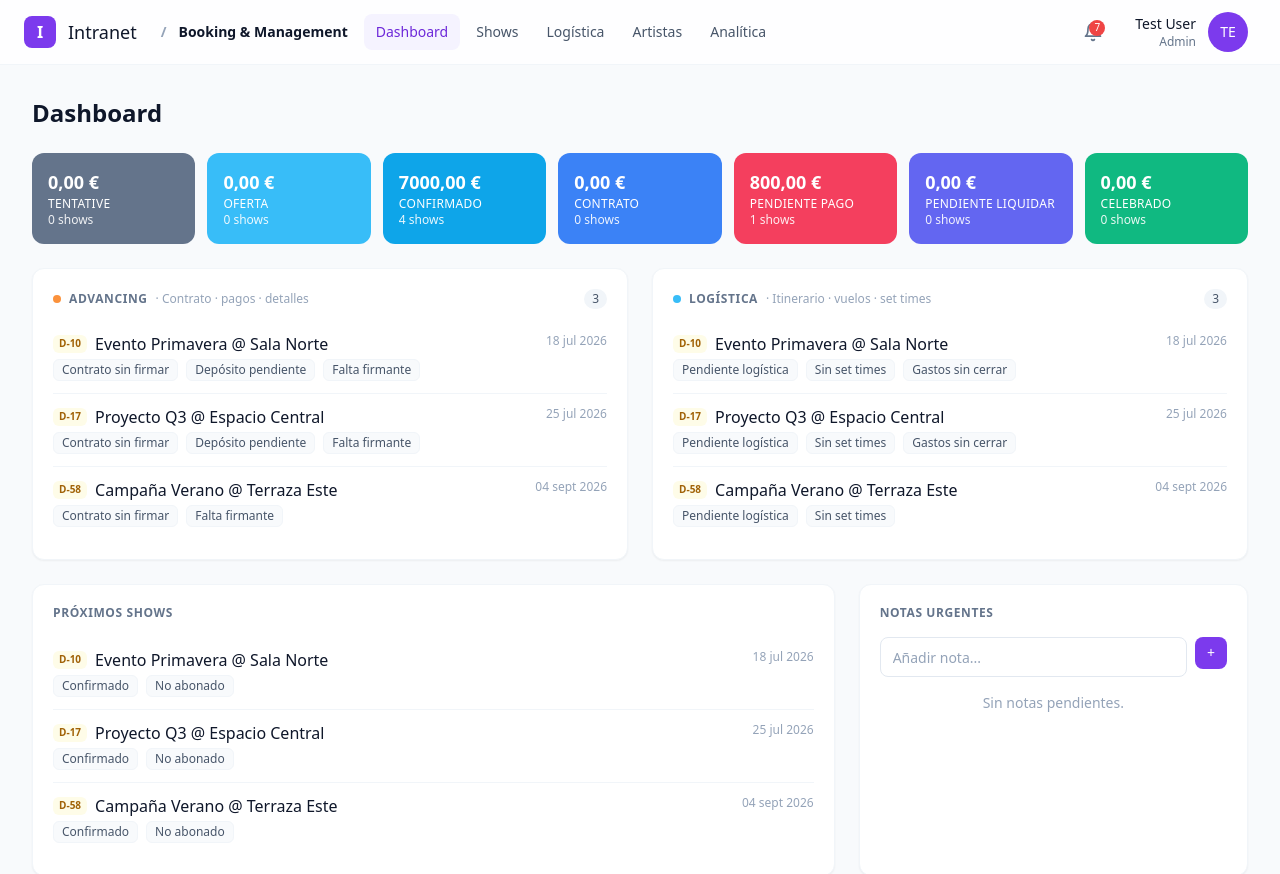
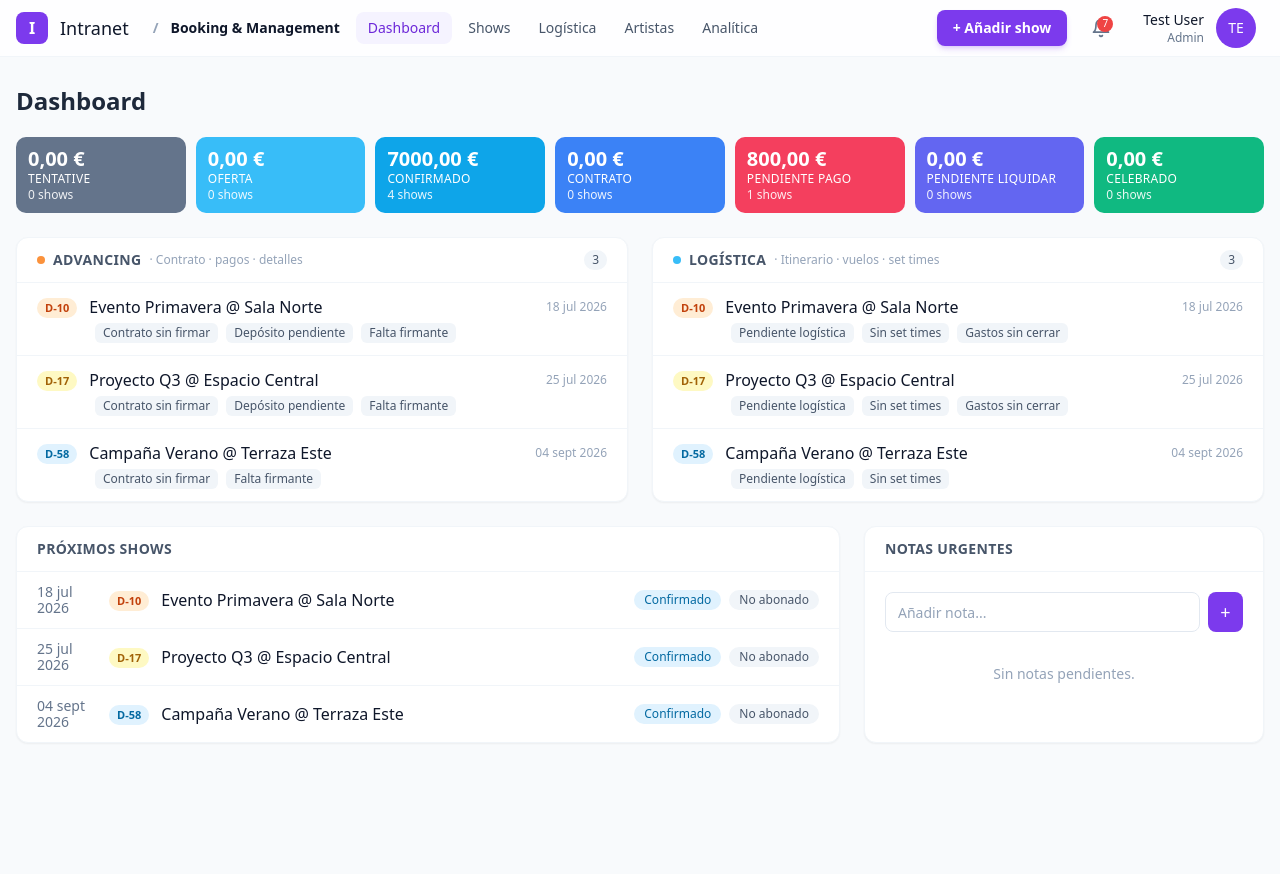
Before and after one commit to Arian1192/intranet-boilerplate, a React (Vite) app: page /conceptone in a window 1280 px wide. Shown: the top 874 px of the page. After the commit the page ends 800 px from the top, so only its background shows below. Built offline with nearby package versions, Linux system fonts and the light colour scheme.

Commit message:
fix: align booking dashboard layout with original reference

```diff
--- a/src/components/layout/AppLayout.tsx
+++ b/src/components/layout/AppLayout.tsx
@@ -12,7 +12,7 @@ export function AppLayout({ user, children, module }: AppLayoutProps) {
   return (
     <div className="min-h-screen bg-slate-50">
       <TopNav user={user} notificationCount={7} module={module} />
-      <main className="mx-auto max-w-7xl px-4 py-8 sm:px-6 lg:px-8">{children}</main>
+      <main className="mx-auto max-w-[1248px] px-4 py-7 xl:px-0">{children}</main>
     </div>
   );
 }
--- a/src/components/layout/TopNav.tsx
+++ b/src/components/layout/TopNav.tsx
@@ -8,6 +8,7 @@ import type { User } from '@/types';
 export interface ModuleHeader {
   name: string;
   tabs?: { label: string; href: string }[];
+  actionLabel?: string;
 }
 
 export interface TopNavProps {
@@ -19,7 +20,7 @@ export interface TopNavProps {
 export function TopNav({ user, notificationCount = 0, module }: TopNavProps) {
   return (
     <header className="sticky top-0 z-30 border-b border-slate-100 bg-white/80 backdrop-blur-sm">
-      <div className="flex h-16 items-center justify-between px-6">
+      <div className="mx-auto flex h-14 max-w-[1248px] items-center justify-between px-4 xl:px-0">
         <div className="flex items-center gap-6">
           <div className="flex items-center gap-3">
             <div className="flex h-8 w-8 items-center justify-center rounded-lg bg-brand-600 text-white font-bold">
@@ -39,7 +40,7 @@ export function TopNav({ user, notificationCount = 0, module }: TopNavProps) {
                   end={tab.href === '/conceptone'}
                   className={({ isActive }) =>
                     cn(
-                      'rounded-lg px-3 py-2 text-sm font-normal transition-colors',
+                      'rounded-lg px-3 py-1.5 text-sm font-medium transition-colors',
                       isActive
                         ? 'bg-brand-50 text-brand-700'
                         : 'text-slate-600 hover:bg-slate-100'
@@ -54,6 +55,14 @@ export function TopNav({ user, notificationCount = 0, module }: TopNavProps) {
         </div>
 
         <div className="flex items-center gap-4">
+          {module?.actionLabel && (
+            <button
+              type="button"
+              className="hidden h-9 items-center rounded-lg bg-brand-600 px-4 text-sm font-semibold text-white shadow-md shadow-brand-600/20 hover:bg-brand-700 md:inline-flex"
+            >
+              {module.actionLabel}
+            </button>
+          )}
           <button
             type="button"
             className="relative grid h-9 w-9 place-items-center rounded-lg text-slate-500 hover:bg-slate-100"
--- a/src/features/booking/components/KpiCard.tsx
+++ b/src/features/booking/components/KpiCard.tsx
@@ -17,11 +17,11 @@ const statusStyles: Record<Kpi['status'], string> = {
 
 export function KpiCard({ kpi }: KpiCardProps) {
   return (
-    <div className={`flex min-h-20 flex-col justify-between rounded-xl p-4 text-white ${statusStyles[kpi.status]}`}>
-      <p className="text-lg font-semibold leading-normal">{formatCurrency(kpi.amount)}</p>
+    <div className={`flex h-[76px] flex-col justify-between rounded-[10px] px-3 py-2.5 text-white ${statusStyles[kpi.status]}`}>
+      <p className="text-xl font-semibold leading-6">{formatCurrency(kpi.amount)}</p>
       <div>
-        <p className="text-xs font-medium uppercase tracking-wide">{kpi.label}</p>
-        <p className="text-xs opacity-90">{kpi.count} shows</p>
+        <p className="text-xs font-medium uppercase leading-4 tracking-wide">{kpi.label}</p>
+        <p className="text-xs leading-4 opacity-90">{kpi.count} shows</p>
       </div>
     </div>
   );
--- a/src/features/booking/components/ShowListItem.tsx
+++ b/src/features/booking/components/ShowListItem.tsx
@@ -1,32 +1,74 @@
-import { Badge } from '@/components/ui';
 import type { ShowSummary } from '@/types';
 
 export interface ShowListItemProps {
   item: ShowSummary;
+  variant?: 'list' | 'upcoming';
 }
 
-export function ShowListItem({ item }: ShowListItemProps) {
+function dayBadgeClass(daysLeft: number) {
+  if (daysLeft <= 10) return 'bg-orange-100 text-orange-700';
+  if (daysLeft <= 30) return 'bg-yellow-100 text-yellow-700';
+  return 'bg-sky-100 text-sky-700';
+}
+
+function DayBadge({ daysLeft }: { daysLeft: number }) {
   return (
-    <div className="flex items-start justify-between gap-4 py-3">
-      <div className="min-w-0 flex-1">
-        <div className="mb-1 flex items-center gap-2">
-          <Badge variant="warning" className="rounded-md px-1.5 py-0.5 text-[10px] font-bold">
-            D-{item.daysLeft}
-          </Badge>
-          <h4 className="font-normal text-slate-900">{item.title}</h4>
+    <span
+      className={`mt-0.5 shrink-0 rounded-full px-2 py-0.5 text-[11px] font-semibold leading-[16.5px] ${dayBadgeClass(daysLeft)}`}
+    >
+      D-{daysLeft}
+    </span>
+  );
+}
+
+export function ShowListItem({ item, variant = 'list' }: ShowListItemProps) {
+  if (variant === 'upcoming') {
+    const [day, month, year] = item.date.split(' ');
+    return (
+      <div className="grid grid-cols-[56px_1fr_auto] items-center gap-4 px-5 py-3">
+        <div className="text-sm leading-4 text-slate-500">
+          <div>{day} {month}</div>
+          <div>{year}</div>
         </div>
-        <div className="flex flex-wrap gap-2">
+        <div className="min-w-0">
+          <div className="flex items-center gap-3">
+            <DayBadge daysLeft={item.daysLeft} />
+            <h4 className="truncate text-base font-normal leading-6 text-slate-900">{item.title}</h4>
+          </div>
+        </div>
+        <div className="flex flex-wrap justify-end gap-2">
           {item.badges.map((badge) => (
             <span
               key={badge}
-              className="rounded-md border border-slate-100 bg-slate-50 px-2 py-0.5 text-xs text-slate-600"
+              className="rounded-full bg-slate-100 px-2.5 py-0.5 text-xs leading-4 text-slate-600 first:bg-sky-100 first:text-sky-700"
             >
               {badge}
             </span>
           ))}
         </div>
       </div>
-      <span className="text-xs text-slate-400">{item.date}</span>
+    );
+  }
+
+  return (
+    <div className="flex items-start justify-between gap-4 px-5 py-3">
+      <div className="min-w-0 flex-1">
+        <div className="mb-1 flex items-center gap-3">
+          <DayBadge daysLeft={item.daysLeft} />
+          <h4 className="truncate text-base font-normal leading-6 text-slate-900">{item.title}</h4>
+        </div>
+        <div className="ml-[58px] flex flex-wrap gap-2">
+          {item.badges.map((badge) => (
+            <span
+              key={badge}
+              className="rounded-md bg-slate-100 px-2 py-0.5 text-xs leading-4 text-slate-600"
+            >
+              {badge}
+            </span>
+          ))}
+        </div>
+      </div>
+      <span className="pt-1 text-xs leading-4 text-slate-400">{item.date}</span>
     </div>
   );
 }
--- a/src/features/booking/pages/BookingDashboardPage.tsx
+++ b/src/features/booking/pages/BookingDashboardPage.tsx
@@ -16,20 +16,20 @@ export function BookingDashboardPage() {
   }
 
   return (
-    <div className="space-y-6">
-      <h1 className="text-2xl font-semibold text-slate-900">Dashboard</h1>
+    <div>
+      <h1 className="mb-5 text-2xl font-semibold leading-8 text-slate-800">Dashboard</h1>
 
-      <div className="grid grid-cols-2 gap-3 sm:grid-cols-3 lg:grid-cols-4 xl:grid-cols-7">
+      <div className="mb-6 grid grid-cols-2 gap-2.5 sm:grid-cols-3 lg:grid-cols-4 xl:grid-cols-7">
         {data.kpis.map((kpi) => (
           <KpiCard key={kpi.id} kpi={kpi} />
         ))}
       </div>
 
-      <div className="grid gap-6 lg:grid-cols-2">
-        <Card className="p-5">
-          <div className="mb-3 flex items-center gap-2">
+      <div className="mb-6 grid gap-6 lg:grid-cols-2">
+        <Card className="overflow-hidden p-0">
+          <div className="flex items-center gap-2 border-b border-slate-100 px-5 py-3">
             <span className="h-2 w-2 rounded-full bg-orange-400" />
-            <h2 className="text-xs font-semibold uppercase tracking-wider text-slate-500">
+            <h2 className="text-sm font-semibold uppercase tracking-wide text-slate-600">
               Advancing
             </h2>
             <span className="text-xs text-slate-400">· Contrato · pagos · detalles</span>
@@ -44,10 +44,10 @@ export function BookingDashboardPage() {
           </div>
         </Card>
 
-        <Card className="p-5">
-          <div className="mb-3 flex items-center gap-2">
+        <Card className="overflow-hidden p-0">
+          <div className="flex items-center gap-2 border-b border-slate-100 px-5 py-3">
             <span className="h-2 w-2 rounded-full bg-sky-400" />
-            <h2 className="text-xs font-semibold uppercase tracking-wider text-slate-500">
+            <h2 className="text-sm font-semibold uppercase tracking-wide text-slate-600">
               Logística
             </h2>
             <span className="text-xs text-slate-400">· Itinerario · vuelos · set times</span>
@@ -64,21 +64,22 @@ export function BookingDashboardPage() {
       </div>
 
       <div className="grid gap-6 lg:grid-cols-3">
-        <Card className="p-5 lg:col-span-2">
-          <h2 className="mb-4 text-xs font-semibold uppercase tracking-wider text-slate-500">
+        <Card className="overflow-hidden p-0 lg:col-span-2">
+          <h2 className="border-b border-slate-100 px-5 py-3 text-sm font-semibold uppercase tracking-wide text-slate-600">
             Próximos shows
           </h2>
           <div className="divide-y divide-slate-100">
             {data.upcomingShows.map((item) => (
-              <ShowListItem key={item.id} item={item} />
+              <ShowListItem key={item.id} item={item} variant="upcoming" />
             ))}
           </div>
         </Card>
 
-        <Card className="p-5">
-          <h2 className="mb-4 text-xs font-semibold uppercase tracking-wider text-slate-500">
+        <Card className="overflow-hidden p-0">
+          <h2 className="border-b border-slate-100 px-5 py-3 text-sm font-semibold uppercase tracking-wide text-slate-600">
             Notas urgentes
           </h2>
+          <div className="p-5">
             <div className="flex gap-2">
               <Input
                 placeholder="Añadir nota..."
@@ -86,11 +87,12 @@ export function BookingDashboardPage() {
                 onChange={(e) => setNote(e.target.value)}
                 className="flex-1"
               />
-            <Button type="button" size="sm">
+              <Button type="button" size="sm" className="h-10 w-10 px-0 text-lg">
                 +
               </Button>
             </div>
-          <p className="mt-4 text-center text-sm text-slate-400">Sin notas pendientes.</p>
+            <p className="py-8 text-center text-sm text-slate-400">Sin notas pendientes.</p>
+          </div>
         </Card>
       </div>
     </div>
--- a/src/features/modules/ConceptOneShell.tsx
+++ b/src/features/modules/ConceptOneShell.tsx
@@ -19,7 +19,7 @@ const tabs = [
 
 export function ConceptOneShell() {
   return (
-    <AppLayout user={mockUser} module={{ name: 'Booking & Management', tabs }}>
+    <AppLayout user={mockUser} module={{ name: 'Booking & Management', tabs, actionLabel: '+ Añadir show' }}>
       <Outlet />
     </AppLayout>
   );
```
Lines whose indentation alone changed are shown as unchanged.
